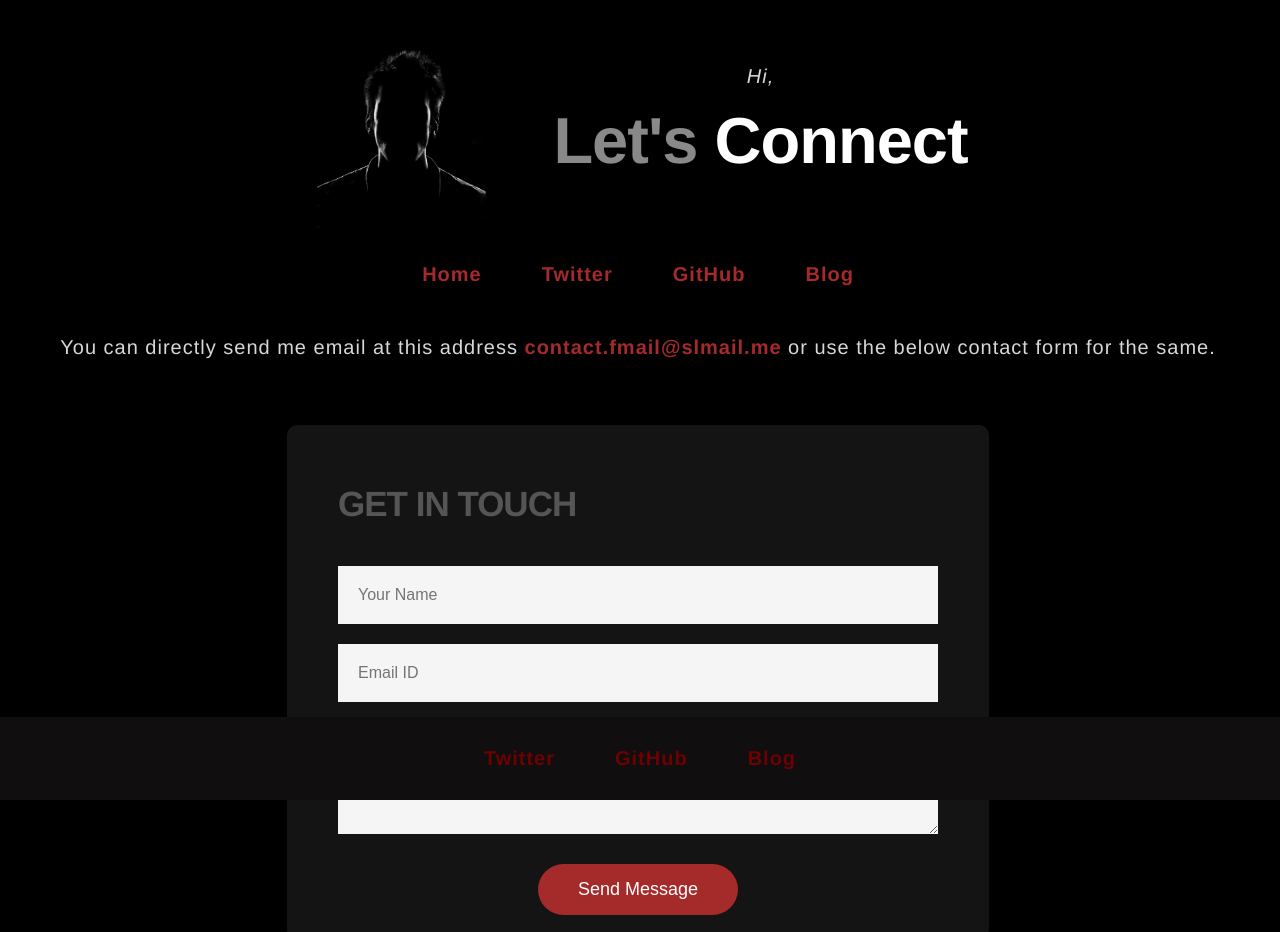
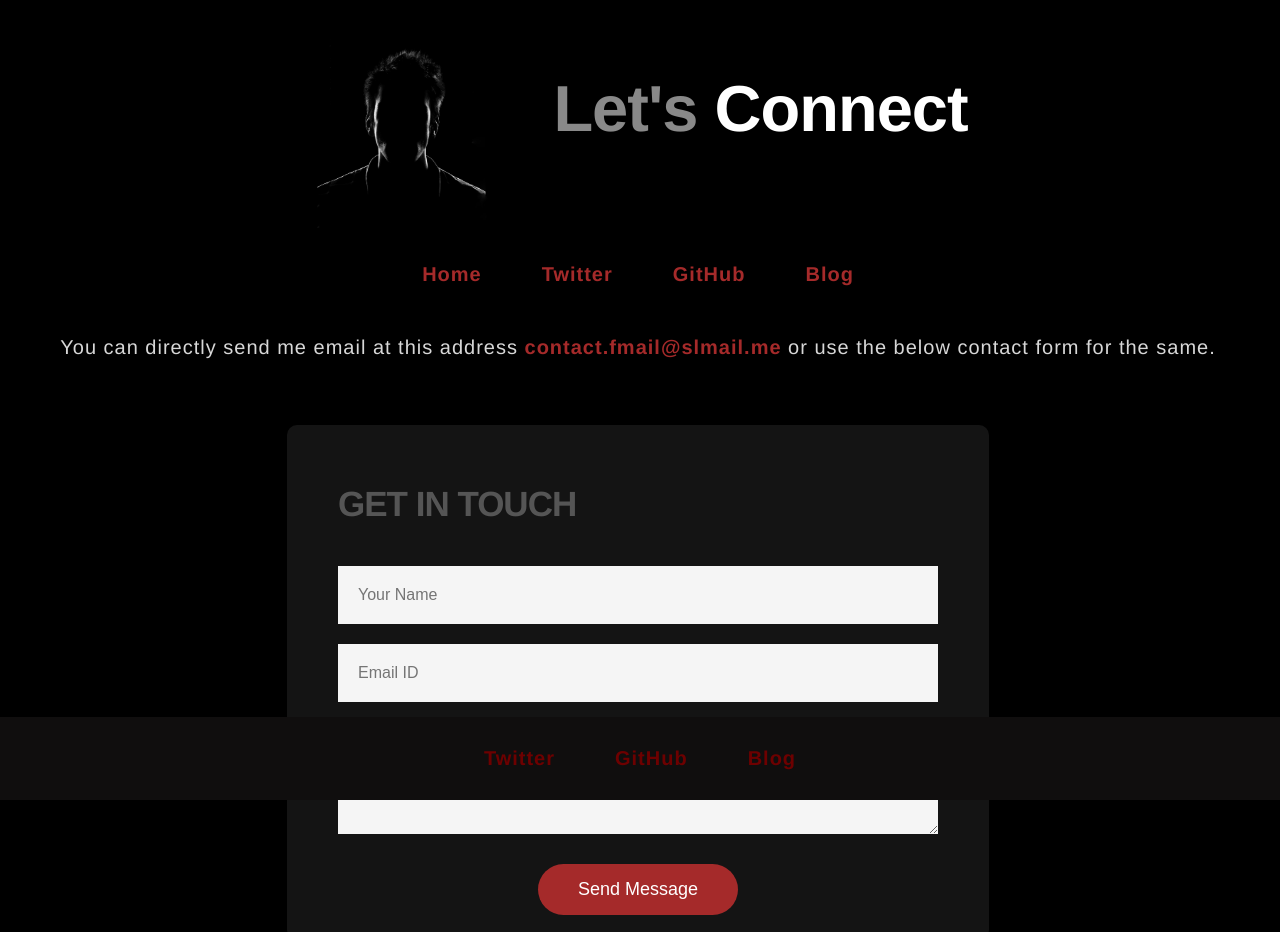
Before and after one commit to Knurav/incogGod.github.io, a plain HTML site: page pages/contact.html in a window 1280 px wide. Shown: the top 932 px of the page. Drawn offline with Linux system fonts and the light colour scheme.

Commit message:
Update contact.html

```diff
--- a/pages/contact.html
+++ b/pages/contact.html
@@ -18,9 +18,7 @@
             <td style="padding: 0px 50px 0px 0px;"><img src="../images/incogGod.jpeg" width="200" height="200"
                     alt="incogGod"></td>
             <td style="padding: 0px 5px 0px 0px;">
-                <center>
-                    <p><i>Hi,</i></p>
-                </center>
+
                 <h1 style="margin-top:0;"><span class="incog">Let's</span> Connect</h1>
             </td>
         </table>
```
